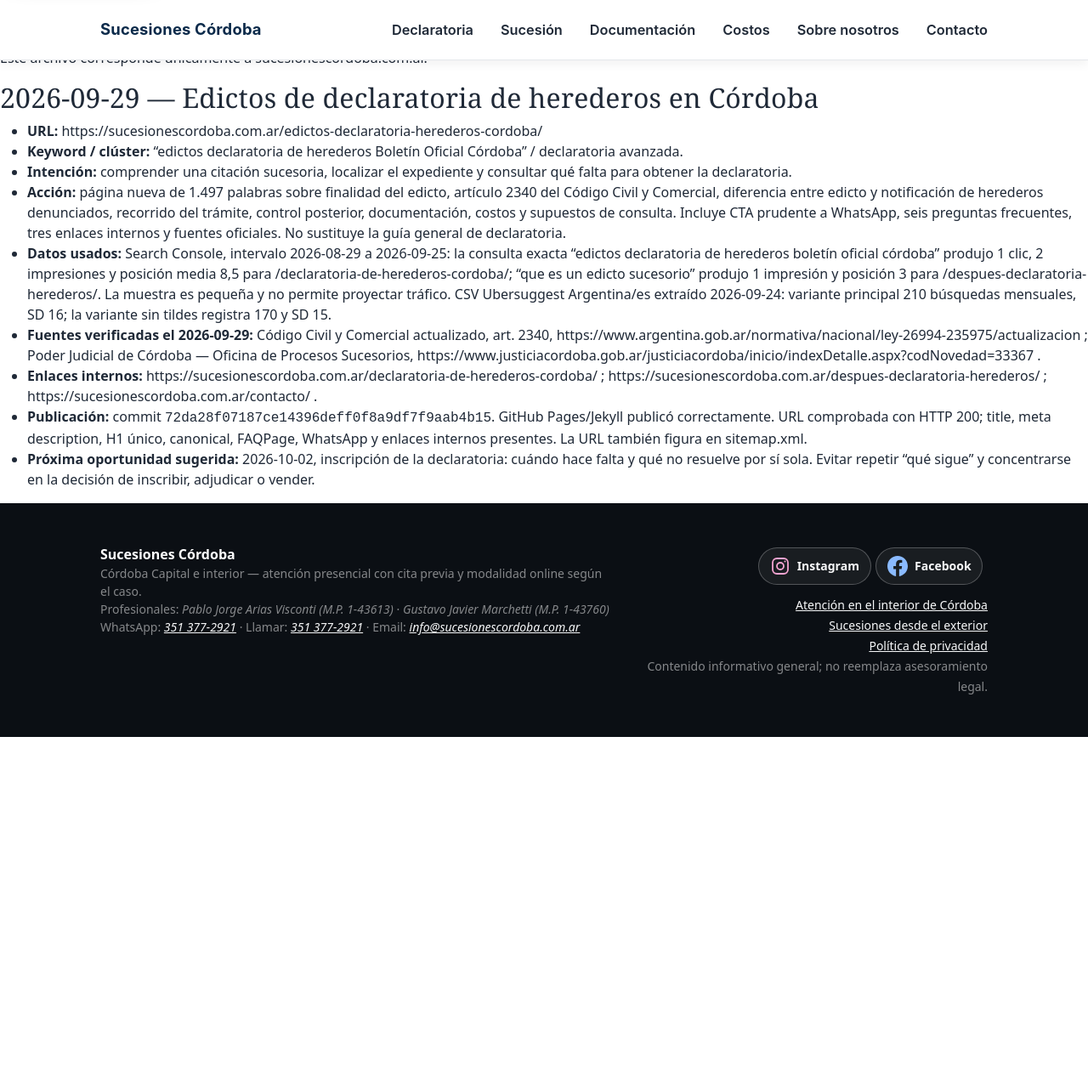
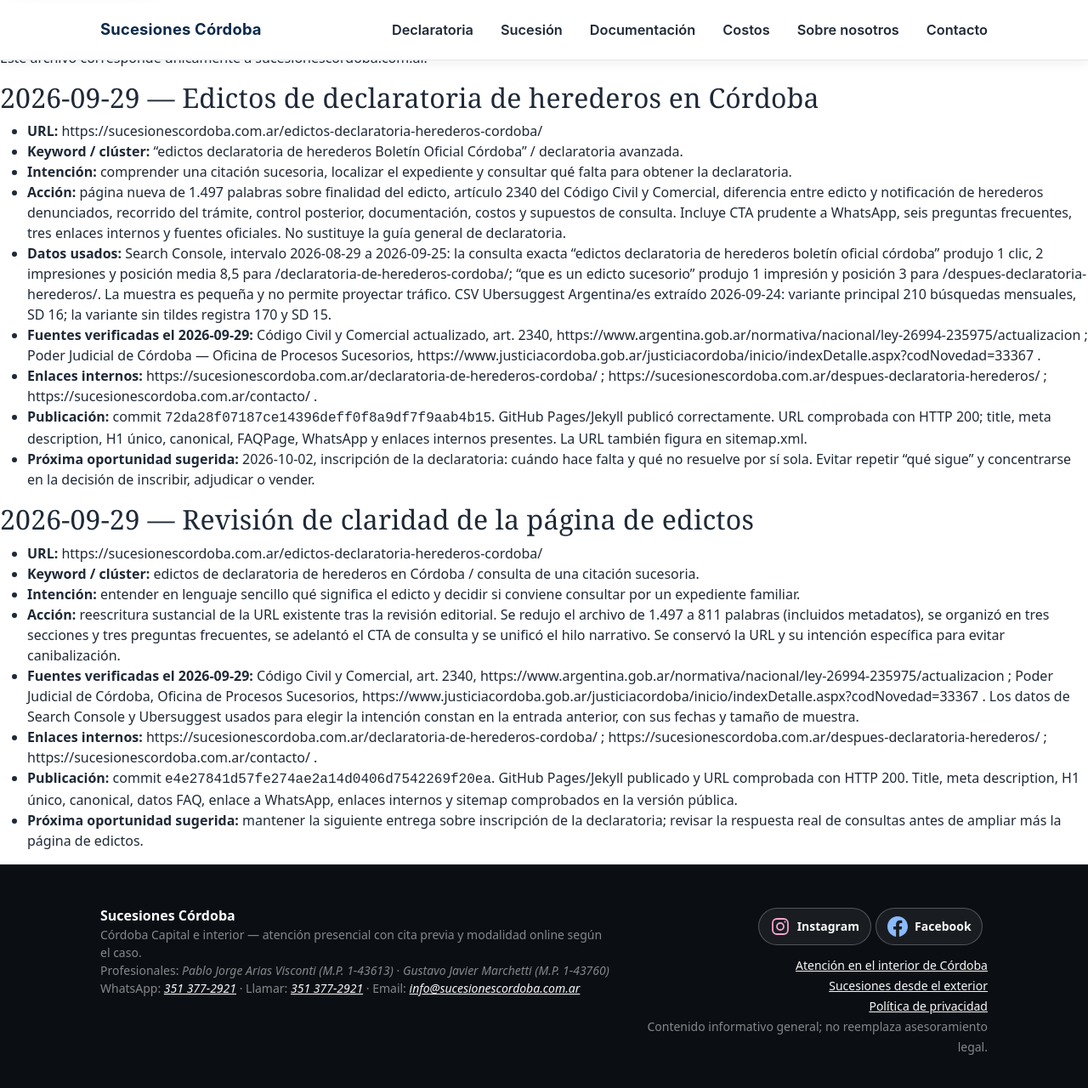
Before and after one commit to Elitedomainsx/sucesionescordoba, a Jekyll site: the page built from work/automation-publication-log.md, in a window 1280 px wide and 1291 px high. Shown: the top 1280 px of the window at 85% size. Built offline with Jekyll 4.4.1, drawn with Linux system fonts in a browser that asks for light colours; our own code applies the rules of GitHub Pages for plain Markdown files.

Commit message:
Record editorial revision of edicts guide

```diff
--- a/work/automation-publication-log.md
+++ b/work/automation-publication-log.md
@@ -13,3 +13,14 @@ Este archivo corresponde únicamente a sucesionescordoba.com.ar.
 - **Enlaces internos:** https://sucesionescordoba.com.ar/declaratoria-de-herederos-cordoba/ ; https://sucesionescordoba.com.ar/despues-declaratoria-herederos/ ; https://sucesionescordoba.com.ar/contacto/ .
 - **Publicación:** commit `72da28f07187ce14396deff0f8a9df7f9aab4b15`. GitHub Pages/Jekyll publicó correctamente. URL comprobada con HTTP 200; title, meta description, H1 único, canonical, FAQPage, WhatsApp y enlaces internos presentes. La URL también figura en sitemap.xml.
 - **Próxima oportunidad sugerida:** 2026-10-02, inscripción de la declaratoria: cuándo hace falta y qué no resuelve por sí sola. Evitar repetir “qué sigue” y concentrarse en la decisión de inscribir, adjudicar o vender.
+
+## 2026-09-29 — Revisión de claridad de la página de edictos
+
+- **URL:** https://sucesionescordoba.com.ar/edictos-declaratoria-herederos-cordoba/
+- **Keyword / clúster:** edictos de declaratoria de herederos en Córdoba / consulta de una citación sucesoria.
+- **Intención:** entender en lenguaje sencillo qué significa el edicto y decidir si conviene consultar por un expediente familiar.
+- **Acción:** reescritura sustancial de la URL existente tras la revisión editorial. Se redujo el archivo de 1.497 a 811 palabras (incluidos metadatos), se organizó en tres secciones y tres preguntas frecuentes, se adelantó el CTA de consulta y se unificó el hilo narrativo. Se conservó la URL y su intención específica para evitar canibalización.
+- **Fuentes verificadas el 2026-09-29:** Código Civil y Comercial, art. 2340, https://www.argentina.gob.ar/normativa/nacional/ley-26994-235975/actualizacion ; Poder Judicial de Córdoba, Oficina de Procesos Sucesorios, https://www.justiciacordoba.gob.ar/justiciacordoba/inicio/indexDetalle.aspx?codNovedad=33367 . Los datos de Search Console y Ubersuggest usados para elegir la intención constan en la entrada anterior, con sus fechas y tamaño de muestra.
+- **Enlaces internos:** https://sucesionescordoba.com.ar/declaratoria-de-herederos-cordoba/ ; https://sucesionescordoba.com.ar/despues-declaratoria-herederos/ ; https://sucesionescordoba.com.ar/contacto/ .
+- **Publicación:** commit `e4e27841d57fe274ae2a14d0406d7542269f20ea`. GitHub Pages/Jekyll publicado y URL comprobada con HTTP 200. Title, meta description, H1 único, canonical, datos FAQ, enlace a WhatsApp, enlaces internos y sitemap comprobados en la versión pública.
+- **Próxima oportunidad sugerida:** mantener la siguiente entrega sobre inscripción de la declaratoria; revisar la respuesta real de consultas antes de ampliar más la página de edictos.
```
